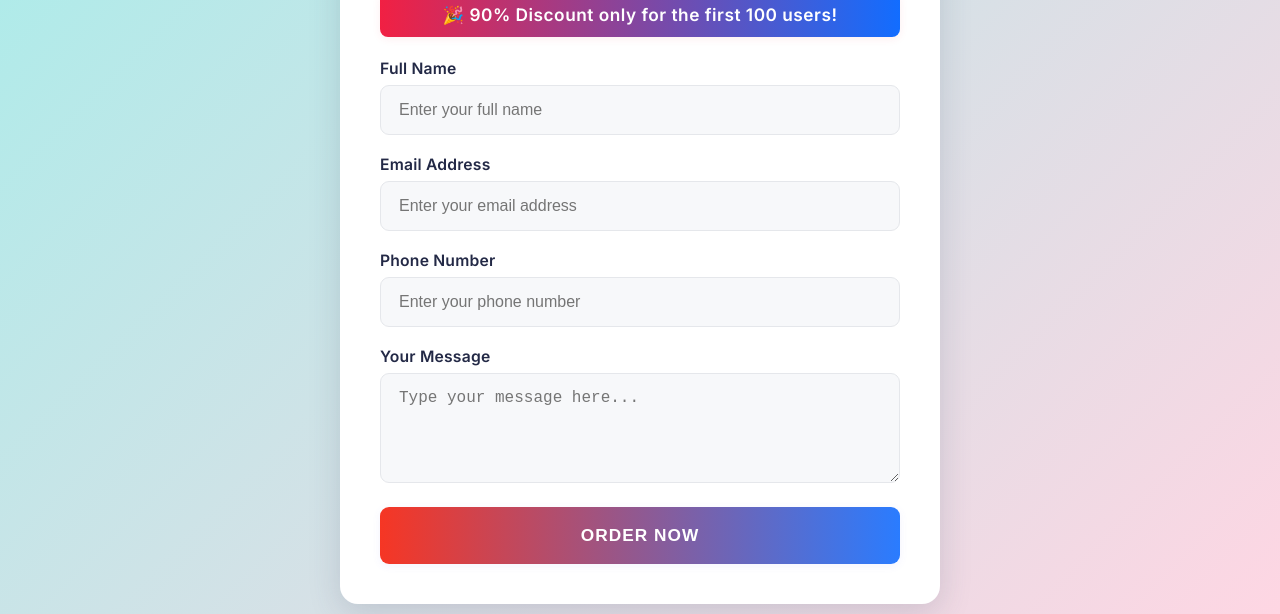
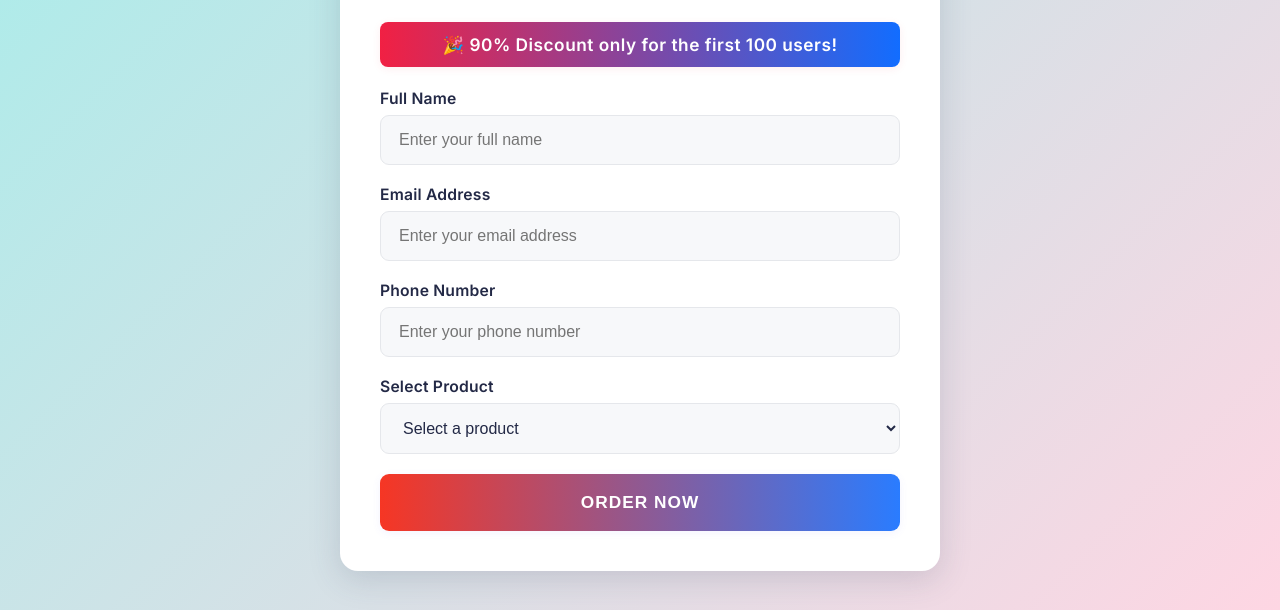
Before and after one commit to RAUSHAN247661/contact-form1, a plain HTML site: page index.html in a window 1280 px wide. Shown: the part 190-804 px from the top of the page. Drawn offline with Linux system fonts and the light colour scheme.

Commit message:
Update index.html

```diff
--- a/index.html
+++ b/index.html
@@ -202,8 +202,13 @@
             </div>
 
             <div class="form-group">
-                <label for="message">Your Message</label>
-                <textarea id="message" name="message" placeholder="Type your message here..."></textarea>
+                <label for="product">Select Product</label>
+                <select id="product" name="product" required style="width: 100%; padding: 15px 18px; border: 1.5px solid #e5e7eb; border-radius: 9px; font-size: 1rem; background: #f7f8fa; color: #232946; transition: border 0.2s, box-shadow 0.2s, background 0.2s; box-sizing: border-box;">
+                    <option value="" disabled selected>Select a product</option>
+                    <option value="CapCut Pro">CapCut Pro</option>
+                    <option value="Inshot Pro">Inshot Pro</option>
+                    <option value="Kinemaster Pro">Kinemaster Pro</option>
+                </select>
             </div>
 
             <button type="submit" class="submit-btn">Order Now</button>
```
